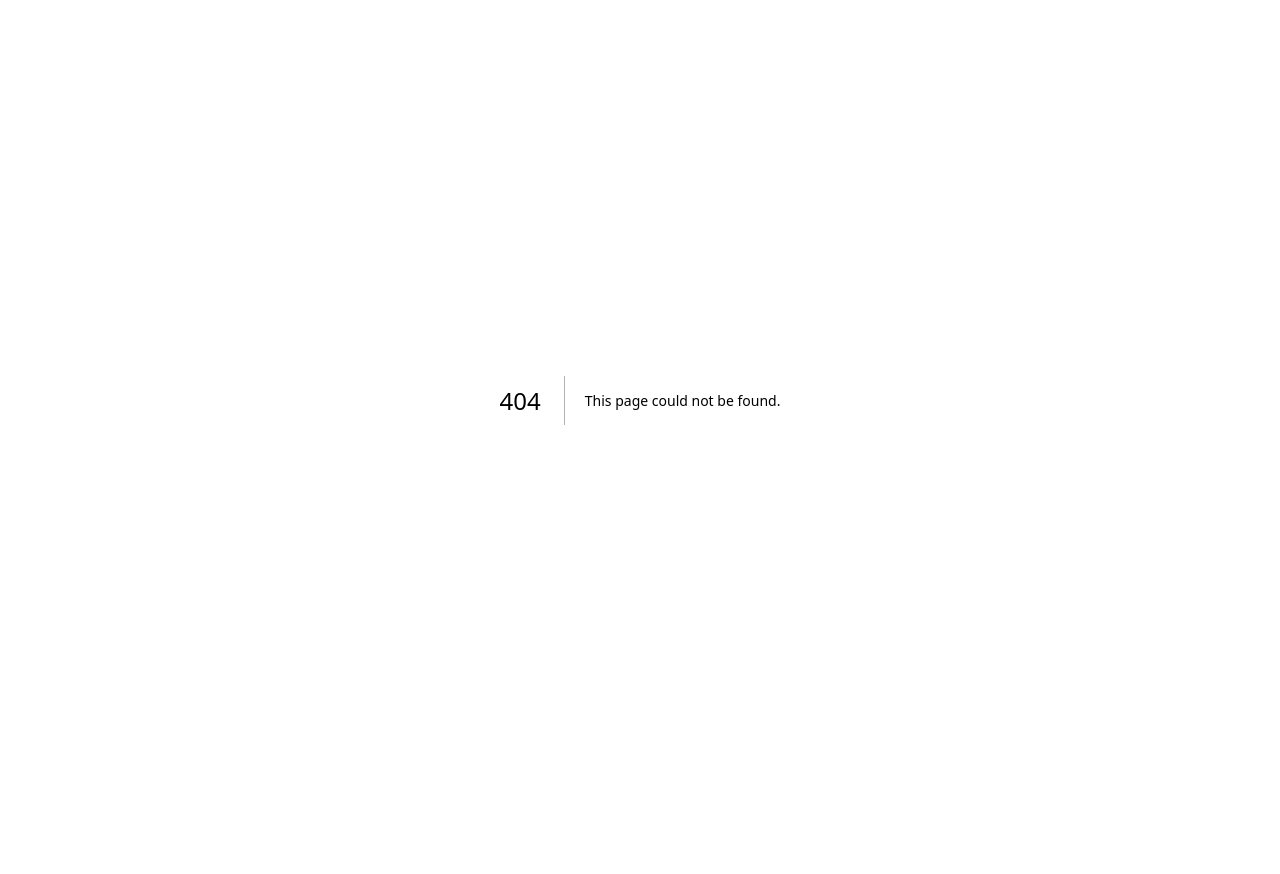
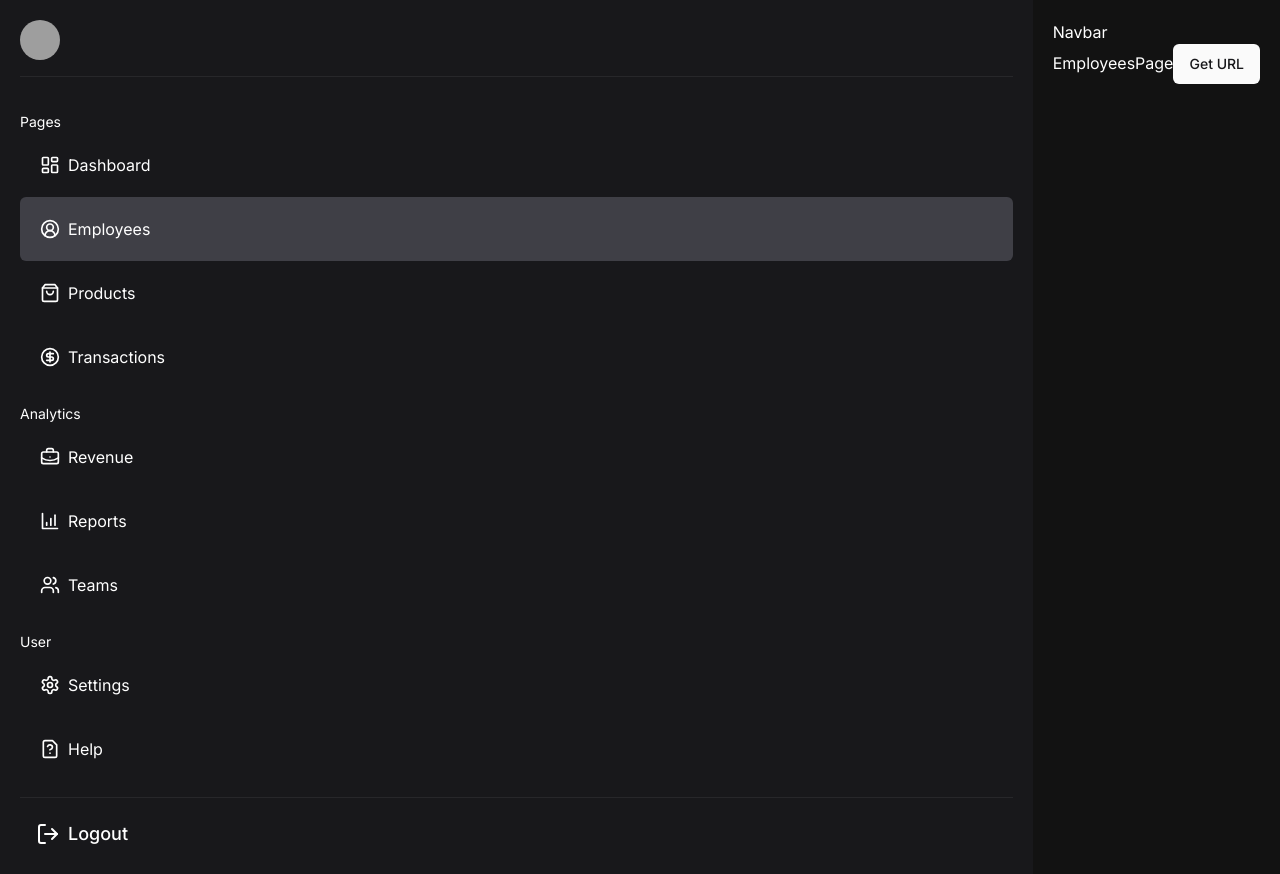
Before and after one commit to kmfiguerrez/next-electron, a Next.js app: page /dashboard/employees in a window 1280 px wide. Before the commit this address had no page. Before the commit the page ends 800 px from the top, so only its background shows below. Built offline with nearby package versions, Linux system fonts and the light colour scheme; grey boxes are pictures that could not be loaded.

Commit message:
Add a electron.d.ts file.

```diff
--- /dev/null
+++ b/src/app/(protected)/dashboard/employees/page.tsx
@@ -0,0 +1,25 @@
+"use client"
+
+import { Button } from '@/components/ui/button'
+import React from 'react'
+
+const EmployeesPage = () => {
+
+
+  return (
+    <div>
+      EmployeesPage
+      <Button
+        onClick={async () => {
+          const currentURL = await window.electronAPI.getURL()
+          console.log(currentURL)
+        }}
+      >
+        Get URL
+      </Button>
+    </div>
+
+  )
+}
+
+export default EmployeesPage
--- a/src/app/(protected)/dashboard/layout.tsx
+++ b/src/app/(protected)/dashboard/layout.tsx
@@ -1,6 +1,7 @@
+import React from 'react'
+
 import Navbar from '@/components/dashboard/navbar/navbar'
 import Sidebar from '@/components/dashboard/sidebar/sidebar'
-import React from 'react'
 
 type TDashboardLayoutProps = {
   children: React.ReactNode
--- a/src/app/(protected)/dashboard/page.tsx
+++ b/src/app/(protected)/dashboard/page.tsx
@@ -1,31 +1,14 @@
 "use client"
-
-import { useRouter } from 'next/navigation'
 
 import { useCurrentUserContext } from "@/components/providers/current-user/user-context"
 
-import { Button } from "@/components/ui/button"
-
-
-
 const DashboardPage = () => {
-  const router = useRouter()
-
-  const { state, dispatch } = useCurrentUserContext()
+  const { state } = useCurrentUserContext()
   const currentUser = JSON.stringify(state)
 
   return (
     <div>
       <p>Current user: {currentUser}</p>
-      <Button onClick={() => {
-        dispatch({
-          type: "signOut"
-        })
-
-        router.push("/login")
-      }}>
-        Logout
-      </Button>
     </div>
   )
 }
--- a/src/components/auth/login-form.tsx
+++ b/src/components/auth/login-form.tsx
@@ -83,7 +83,7 @@ const LoginForm = () => {
       router.push("/dashboard")
 
       // It will be recognize at runtime.
-      // console.log(window.electronAPI.ping())
+      // console.log(window.electronAPI.getURL())
     }
     catch (error: unknown) {
       console.log(error)
--- a/src/components/dashboard/sidebar/menu-link.tsx
+++ b/src/components/dashboard/sidebar/menu-link.tsx
@@ -1,8 +1,9 @@
+"use client"
+
 import React from 'react'
 
 import Link from 'next/link'
-
-import { Button } from '@/components/ui/button'
+import { usePathname } from 'next/navigation'
 
 
 type TMenuLinkProps = {
@@ -11,15 +12,14 @@ type TMenuLinkProps = {
 
 
 const MenuLink: React.FC<TMenuLinkProps> = ({ item }) => {
+
+  const pathname = usePathname()
+
+  console.log(pathname)
   return (
-    // <Button
-    //   variant={'link'}
-    //   className=''
-    //   asChild
-    // >
     <Link
       href={item.path}
-        className='p-5 flex space-x-2 items-center hover:bg-zinc-700 rounded-md'
+      className={`p-5 flex space-x-2 items-center hover:bg-zinc-700 rounded-md ${pathname === item.path && 'bg-zinc-700'}`}
     >
       {item.icon}
 
@@ -28,7 +28,6 @@ const MenuLink: React.FC<TMenuLinkProps> = ({ item }) => {
       </span>
 
     </Link>
-    // </Button>
   )
 }
 
--- a/src/components/dashboard/sidebar/sidebar.tsx
+++ b/src/components/dashboard/sidebar/sidebar.tsx
@@ -2,9 +2,17 @@
 
 import React from 'react'
 
+import { useRouter } from 'next/navigation'
+
+import { useCurrentUserContext } from '@/components/providers/current-user/user-context'
+
 import MenuLink from './menu-link'
 
 import { Avatar, AvatarFallback, AvatarImage } from "@/components/ui/avatar"
+
+import { Separator } from "@/components/ui/separator"
+
+import { Button } from '@/components/ui/button'
 
 import {
   BarChart4,
@@ -18,17 +26,17 @@ import {
   ShoppingBag,
   Users
 } from 'lucide-react'
-import { useCurrentUserContext } from '@/components/providers/current-user/user-context'
-import { Button } from '@/components/ui/button'
 
 
 
 const Sidebar = () => {
-  const { state: currentUser } = useCurrentUserContext()
+  const router = useRouter()
+
+  const { state: currentUser, dispatch } = useCurrentUserContext()
 
   return (
     <div className='sticky'>
-      <div className='flex space-x-5 mb-8 items-center'>
+      <div className='flex space-x-5 items-center'>
         <Avatar>
           <AvatarImage src="https://github.com/shadcn.png" />
           <AvatarFallback>CN</AvatarFallback>
@@ -39,6 +47,8 @@ const Sidebar = () => {
           <span className='text-sm text-zinc-400'>{currentUser?.designation}</span>
         </div>
       </div>
+
+      <Separator className='mt-4 mb-8' />
 
       <ul className='space-y-3 mb-4'>
         {menuItems.map(category => (
@@ -58,11 +68,20 @@ const Sidebar = () => {
         }
       </ul>
 
+      <Separator className='mt-4 mb-4' />
+
       <Button
         variant={"ghost"}
-        className='dark:hover:bg-zinc-600'
+        className='dark:hover:bg-zinc-600 text-lg'
+        onClick={() => {
+          dispatch({
+            type: "signOut"
+          })
+
+          router.push("/login")
+        }}
       >
-        <LogOut className="mr-2 h-4 w-4" />
+        <LogOut className="mr-2" />
         Logout
       </Button>
     </div>
--- /dev/null
+++ b/src/electron.d.ts
@@ -0,0 +1,9 @@
+export interface IElectronAPI {
+  getURL: () => Promise<any>,
+}
+
+declare global {
+  interface Window {
+    electronAPI: IElectronAPI
+  }
+}
--- a/src/preload.js
+++ b/src/preload.js
@@ -1,3 +1,5 @@
 const { contextBridge, ipcRenderer } = require("electron");
 
-contextBridge.exposeInMainWorld("electronAPI", {})
+contextBridge.exposeInMainWorld("electronAPI", {
+  getURL: () => ipcRenderer.invoke("getURL")
+})
```
Also changed, not shown: src/main.js (+27 -12 lines). Lines whose indentation alone changed are shown as unchanged.
